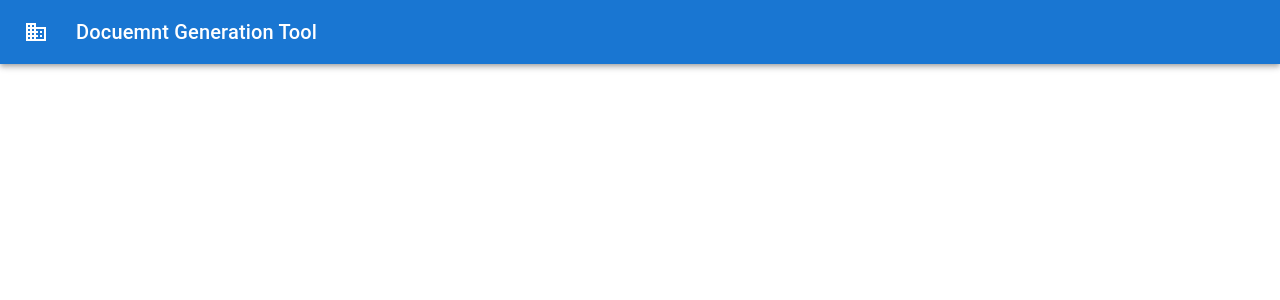
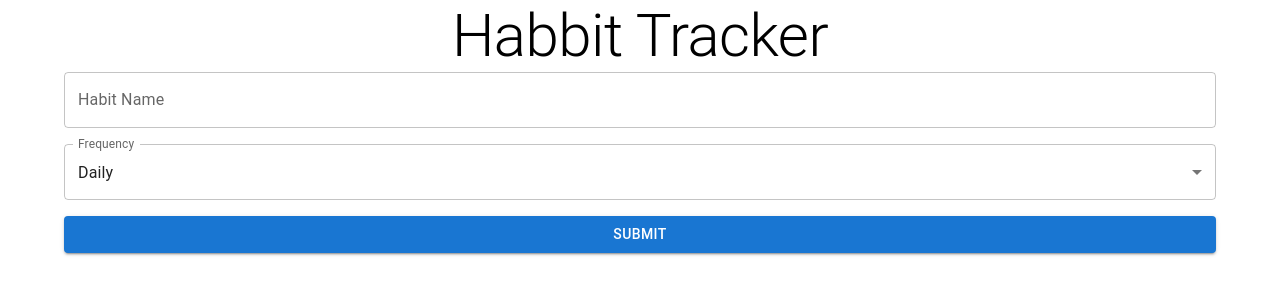
Before and after one commit to Prateek-Wayne/Habit-Tracker, a React (Create React App) app: page / in a window 1280 px wide. Shown: the top 300 px of the page. Built offline with nearby package versions, Linux system fonts and the light colour scheme.

Commit message:
Add habit tracking functionality with Zustand state management

```diff
--- a/package.json
+++ b/package.json
@@ -19,7 +19,8 @@
     "react-dom": "^19.0.0",
     "react-scripts": "5.0.1",
     "typescript": "^4.4.2",
-    "web-vitals": "^2.1.0"
+    "web-vitals": "^2.1.0",
+    "zustand": "^5.0.3"
   },
   "scripts": {
     "start": "react-scripts start",
--- a/src/App.tsx
+++ b/src/App.tsx
@@ -1,15 +1,20 @@
-import React from "react";
-import logo from "./logo.svg";
-// import "./App.css";
+import { Box, Container, Typography } from "@mui/material";
 import { NavBar } from "./components/Navbar";
+import useHabitStore from "./store/store";
+import AddHabitForm from "./components/AddHabitForm";
 
 function App() {
+  const store = useHabitStore();
+  console.log(store);
   return (
-    <div className="App">
-      <header className="App-header">
-        <NavBar />
-      </header>
-    </div>
+    <Container>
+      <Box>
+        <Typography variant="h2" component="h1" align="center">
+          Habbit Tracker
+        </Typography>
+        <AddHabitForm />
+      </Box>
+    </Container>
   );
 }
 
--- /dev/null
+++ b/src/components/AddHabitForm.tsx
@@ -0,0 +1,44 @@
+import {
+  Box,
+  Button,
+  FormControl,
+  InputLabel,
+  MenuItem,
+  Select,
+  TextField,
+} from "@mui/material";
+import React, { useState } from "react";
+
+const AddHabitForm = () => {
+  const [name, setName] = useState("");
+  const [frequency, setFrequency] = useState<"daily" | "weekly">("daily");
+  return (
+    <form>
+      <Box sx={{ display: "flex", flexDirection: "column" }} gap={2}>
+        <TextField
+          label="Habit Name"
+          value={name}
+          onChange={(e) => setName(e.target.value)}
+          placeholder="Enter Habit Name"
+          fullWidth
+        />
+        <FormControl fullWidth>
+          <InputLabel>Frequency</InputLabel>
+          <Select
+            value={frequency}
+            label="Frequency"
+            onChange={(e) => setFrequency(e.target.value as "daily" | "weekly")}
+          >
+            <MenuItem value={"daily"}>Daily</MenuItem>
+            <MenuItem value={"weekly"}>Weekly</MenuItem>
+          </Select>
+        </FormControl>
+        <Button type="submit" variant="contained" color="primary">
+          Submit
+        </Button>
+      </Box>
+    </form>
+  );
+};
+
+export default AddHabitForm;
--- a/src/components/Navbar.tsx
+++ b/src/components/Navbar.tsx
@@ -1,4 +1,3 @@
-import * as React from "react";
 import AppBar from "@mui/material/AppBar";
 import Box from "@mui/material/Box";
 import Toolbar from "@mui/material/Toolbar";
--- /dev/null
+++ b/src/store/store.ts
@@ -0,0 +1,22 @@
+import { create } from "zustand";
+
+export interface Habit{
+    id:string,
+    name:string,
+    frequency:"daily"|"weekly",
+    completedDates:string[],
+    createdAt:string
+
+}
+
+interface HabitStore{
+    habits:Habit[]
+}
+
+const useHabitStore=create<HabitStore>()((set,get)=>{
+return {
+    habits:[]
+}
+})
+
+export default useHabitStore;
```
Also changed, not shown: 1 other file (tests, documents, lock files or other folders).
